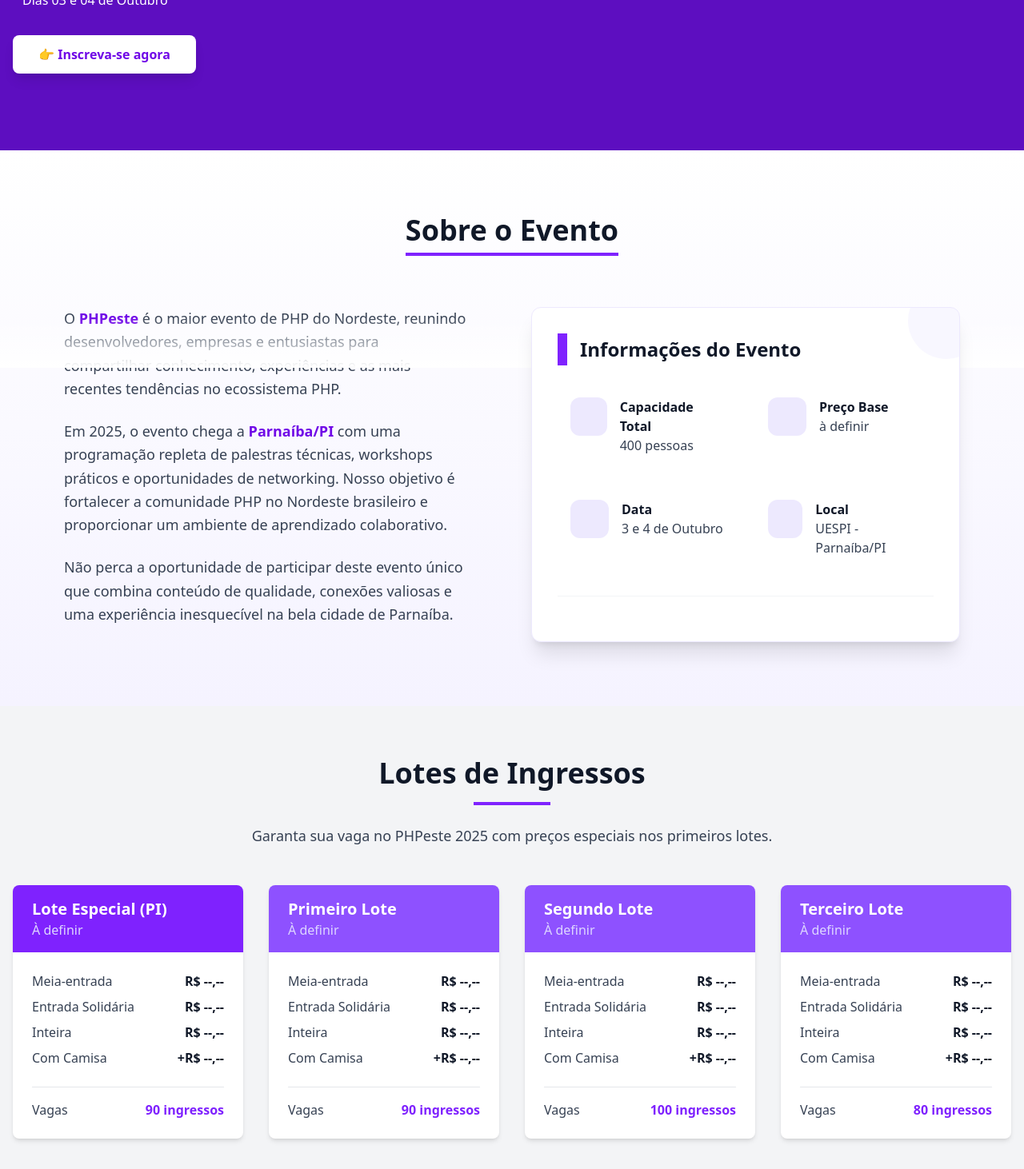
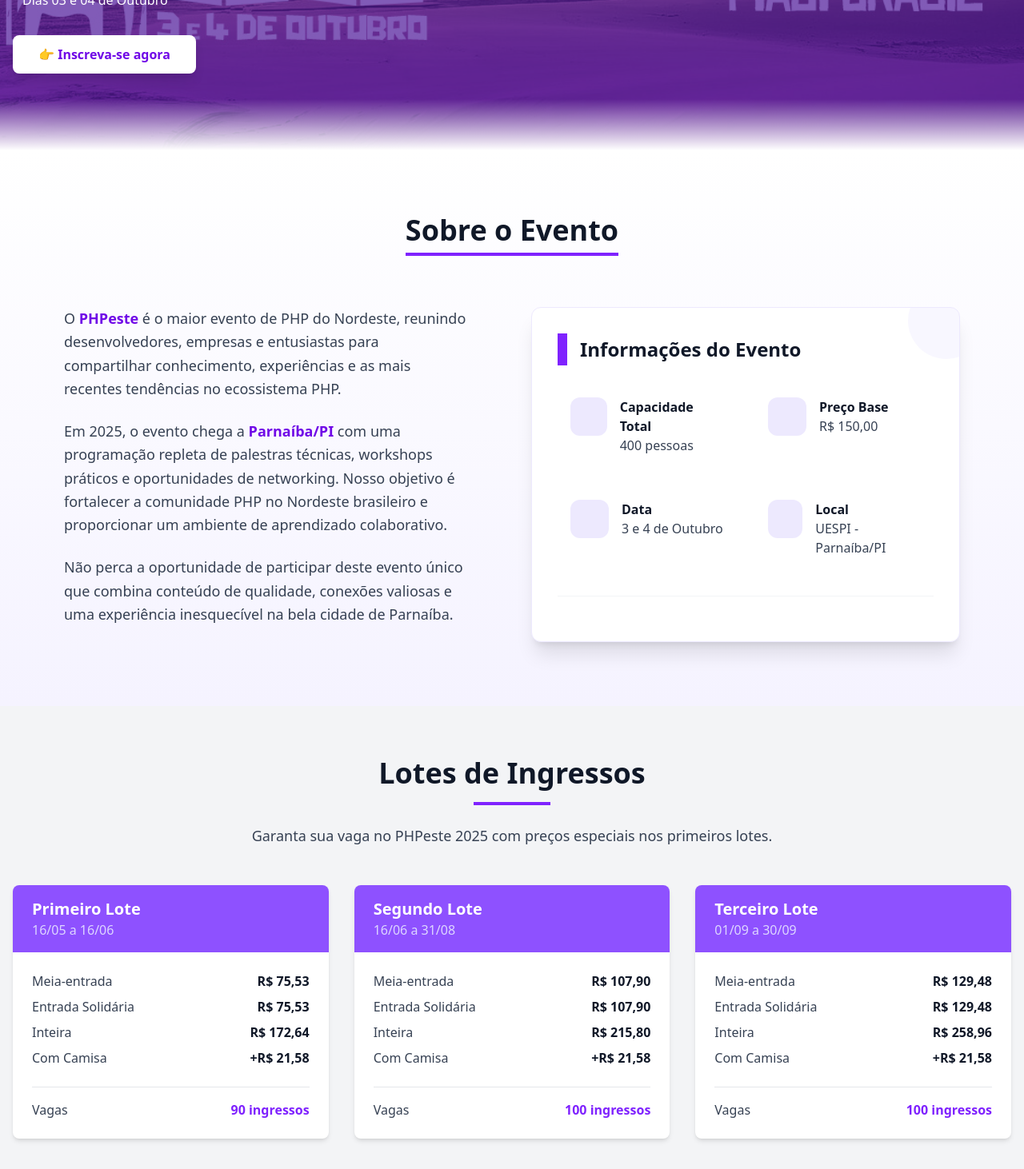
Before and after one commit to php-piaui/site, a Vue app: page / in a window 1280 px wide. Shown: the part 340-1802 px from the top of the page at 80% size. Built offline with nearby package versions, Linux system fonts and the light colour scheme.

Commit message:
manutenção

```diff
--- a/src/components/About.vue
+++ b/src/components/About.vue
@@ -10,7 +10,7 @@
   {
     icon: 'ticket-alt',
     title: 'Preço Base',
-    content: 'à definir',
+    content: 'R$ 150,00',
   },
   {
     icon: 'calendar-alt',
--- a/src/components/Hero.vue
+++ b/src/components/Hero.vue
@@ -1,8 +1,20 @@
-<script setup></script>
+<script setup>
+import banner from './../assets/banner.jpeg'
+</script>
 
 <template>
-  <section class="gradient-bg bg-violet-800 text-white py-16 md:py-24">
-    <div class="container mx-auto px-4">
+  <section class="relative overflow-hidden bg-violet-800 text-white py-16 md:py-24">
+    <!-- Imagem de fundo -->
+    <div
+      class="absolute inset-0 bg-cover bg-center z-0"
+      :style="`background-image: url(${banner})`"
+    ></div>
+
+    <!-- Overlay escuro para contraste -->
+    <div class="absolute inset-0 bg-violet-900/70 z-10"></div>
+
+    <!-- Conteúdo centralizado -->
+    <div class="container mx-auto px-4 relative z-20">
       <div class="flex flex-col md:flex-row items-center justify-between">
         <div class="md:w-1/2 mb-8 md:mb-0" data-aos="fade-right">
           <h1 class="text-4xl md:text-5xl lg:text-6xl font-bold mb-4">PHPeste 2025</h1>
@@ -27,27 +39,21 @@
 
         <div class="md:w-1/2 flex justify-center" data-aos="fade-left">
           <div class="relative">
-            <!-- <svg
-              class="w-64 h-64 md:w-80 md:h-80 text-white opacity-10"
-              viewBox="0 0 24 24"
-              fill="currentColor"
-            >
-              <path
-                d="M13.976 9.15c-2.172-.806-3.356-1.426-3.356-2.409 0-.831.683-1.305 1.901-1.305 2.227 0 4.515.858 6.09 1.631l.89-3.339c-1.456-.741-3.369-1.454-5.593-1.585V0h-2.372v2.143c-3.283.319-5.404 2.154-5.404 5.08 0 2.637 2.085 4.247 5.429 5.393 2.509.853 3.315 1.587 3.315 2.487 0 .944-.761 1.5-2.031 1.5-1.681 0-4.793-.876-6.643-2.19l-.902 3.616c1.611.973 4.053 1.792 6.576 1.903V24h2.371v-4.032c3.352-.319 5.591-2.287 5.591-5.397-.001-2.499-1.742-4.132-5.862-5.421z"
-              />
-            </svg> -->
+            <!-- Texto em destaque sobreposta à imagem -->
             <div class="absolute inset-0 flex items-center justify-center">
-              <span
+              <!-- <span
                 class="text-4xl md:text-6xl font-bold bg-clip-text text-transparent bg-gradient-to-r from-violet-400 to-violet-300"
                 >2025</span
-              >
+              > -->
             </div>
           </div>
         </div>
       </div>
     </div>
+
+    <!-- Gradiente suave na parte inferior -->
     <div
-      class="absolute bottom-0 left-0 right-0 h-16 bg-gradient-to-t from-white to-transparent"
+      class="absolute bottom-0 left-0 right-0 h-16 bg-gradient-to-t from-white to-transparent z-30"
     ></div>
   </section>
 </template>
--- a/src/components/Registration.vue
+++ b/src/components/Registration.vue
@@ -2,7 +2,8 @@
 const showAlert = (e) => {
   e.preventDefault()
 
-  alert('As inscrições serão abertas em breve!')
+  console.log('Botão clicado - redirecionando...')
+  window.location.href = 'https://eventiza.com.br/evento/phpeste-2025 '
 }
 </script>
 
--- a/src/components/Sponsors.vue
+++ b/src/components/Sponsors.vue
@@ -69,7 +69,9 @@
           e conheça nossos planos de patrocínio.
         </p>
         <a
-          href="#contact"
+          href="https://wa.me/5586999692453 "
+          target="_blank"
+          rel="noopener noreferrer"
           class="inline-block bg-violet-600 hover:bg-violet-700 text-white font-medium py-2 px-6 rounded-lg shadow-md transition-colors"
         >
           Quero ser patrocinador
--- a/src/components/Tickets.vue
+++ b/src/components/Tickets.vue
@@ -11,45 +11,7 @@
         </p>
       </div>
 
-      <div class="grid grid-cols-1 md:grid-cols-2 lg:grid-cols-4 gap-8">
-        <!-- Lote Especial para Piauienses -->
-        <div
-          class="bg-white rounded-lg shadow-md overflow-hidden transition-transform transform hover:scale-105 duration-300"
-          data-aos="fade-up"
-          data-aos-delay="100"
-        >
-          <div class="bg-violet-600 text-white py-4 px-6">
-            <h3 class="text-xl font-bold">Lote Especial (PI)</h3>
-            <p class="text-violet-200">À definir</p>
-          </div>
-          <div class="p-6">
-            <div class="mb-6">
-              <div class="flex justify-between items-center mb-2">
-                <span class="text-gray-700">Meia-entrada</span>
-                <span class="font-bold text-gray-900">R$ --,--</span>
-              </div>
-              <div class="flex justify-between items-center mb-2">
-                <span class="text-gray-700">Entrada Solidária</span>
-                <span class="font-bold text-gray-900">R$ --,--</span>
-              </div>
-              <div class="flex justify-between items-center mb-2">
-                <span class="text-gray-700">Inteira</span>
-                <span class="font-bold text-gray-900">R$ --,--</span>
-              </div>
-              <div class="flex justify-between items-center">
-                <span class="text-gray-700">Com Camisa</span>
-                <span class="font-bold text-gray-900">+R$ --,--</span>
-              </div>
-            </div>
-            <div class="pt-4 border-t border-gray-200">
-              <div class="flex justify-between items-center">
-                <span class="font-medium text-gray-700">Vagas</span>
-                <span class="font-bold text-violet-600">90 ingressos</span>
-              </div>
-            </div>
-          </div>
-        </div>
-
+      <div class="grid grid-cols-1 md:grid-cols-2 lg:grid-cols-3 gap-8">
         <!-- Primeiro Lote -->
         <div
           class="bg-white rounded-lg shadow-md overflow-hidden transition-transform transform hover:scale-105 duration-300"
@@ -58,25 +20,25 @@
         >
           <div class="bg-violet-500 text-white py-4 px-6">
             <h3 class="text-xl font-bold">Primeiro Lote</h3>
-            <p class="text-violet-200">À definir</p>
+            <p class="text-violet-200">16/05 a 16/06</p>
           </div>
           <div class="p-6">
             <div class="mb-6">
               <div class="flex justify-between items-center mb-2">
                 <span class="text-gray-700">Meia-entrada</span>
-                <span class="font-bold text-gray-900">R$ --,--</span>
+                <span class="font-bold text-gray-900">R$ 75,53</span>
               </div>
               <div class="flex justify-between items-center mb-2">
                 <span class="text-gray-700">Entrada Solidária</span>
-                <span class="font-bold text-gray-900">R$ --,--</span>
+                <span class="font-bold text-gray-900">R$ 75,53</span>
               </div>
               <div class="flex justify-between items-center mb-2">
                 <span class="text-gray-700">Inteira</span>
-                <span class="font-bold text-gray-900">R$ --,--</span>
+                <span class="font-bold text-gray-900">R$ 172,64</span>
               </div>
               <div class="flex justify-between items-center">
                 <span class="text-gray-700">Com Camisa</span>
-                <span class="font-bold text-gray-900">+R$ --,--</span>
+                <span class="font-bold text-gray-900">+R$ 21,58</span>
               </div>
             </div>
             <div class="pt-4 border-t border-gray-200">
@@ -96,25 +58,25 @@
         >
           <div class="bg-violet-500 text-white py-4 px-6">
             <h3 class="text-xl font-bold">Segundo Lote</h3>
-            <p class="text-violet-200">À definir</p>
+            <p class="text-violet-200">16/06 a 31/08</p>
           </div>
           <div class="p-6">
             <div class="mb-6">
               <div class="flex justify-between items-center mb-2">
                 <span class="text-gray-700">Meia-entrada</span>
-                <span class="font-bold text-gray-900">R$ --,--</span>
+                <span class="font-bold text-gray-900">R$ 107,90</span>
               </div>
               <div class="flex justify-between items-center mb-2">
                 <span class="text-gray-700">Entrada Solidária</span>
-                <span class="font-bold text-gray-900">R$ --,--</span>
+                <span class="font-bold text-gray-900">R$ 107,90</span>
               </div>
               <div class="flex justify-between items-center mb-2">
                 <span class="text-gray-700">Inteira</span>
-                <span class="font-bold text-gray-900">R$ --,--</span>
+                <span class="font-bold text-gray-900">R$ 215,80</span>
               </div>
               <div class="flex justify-between items-center">
                 <span class="text-gray-700">Com Camisa</span>
-                <span class="font-bold text-gray-900">+R$ --,--</span>
+                <span class="font-bold text-gray-900">+R$ 21,58</span>
               </div>
             </div>
             <div class="pt-4 border-t border-gray-200">
@@ -134,31 +96,31 @@
         >
           <div class="bg-violet-500 text-white py-4 px-6">
             <h3 class="text-xl font-bold">Terceiro Lote</h3>
-            <p class="text-violet-200">À definir</p>
+            <p class="text-violet-200">01/09 a 30/09</p>
           </div>
           <div class="p-6">
             <div class="mb-6">
               <div class="flex justify-between items-center mb-2">
                 <span class="text-gray-700">Meia-entrada</span>
-                <span class="font-bold text-gray-900">R$ --,--</span>
+                <span class="font-bold text-gray-900">R$ 129,48</span>
               </div>
               <div class="flex justify-between items-center mb-2">
                 <span class="text-gray-700">Entrada Solidária</span>
-                <span class="font-bold text-gray-900">R$ --,--</span>
+                <span class="font-bold text-gray-900">R$ 129,48</span>
               </div>
               <div class="flex justify-between items-center mb-2">
                 <span class="text-gray-700">Inteira</span>
-                <span class="font-bold text-gray-900">R$ --,--</span>
+                <span class="font-bold text-gray-900">R$ 258,96</span>
               </div>
               <div class="flex justify-between items-center">
                 <span class="text-gray-700">Com Camisa</span>
-                <span class="font-bold text-gray-900">+R$ --,--</span>
+                <span class="font-bold text-gray-900">+R$ 21,58</span>
               </div>
             </div>
             <div class="pt-4 border-t border-gray-200">
               <div class="flex justify-between items-center">
                 <span class="font-medium text-gray-700">Vagas</span>
-                <span class="font-bold text-violet-600">80 ingressos</span>
+                <span class="font-bold text-violet-600">100 ingressos</span>
               </div>
             </div>
           </div>
```
Also changed, not shown: src/assets/banner.jpeg (added), 1 other file (tests, documents, lock files or other folders).
